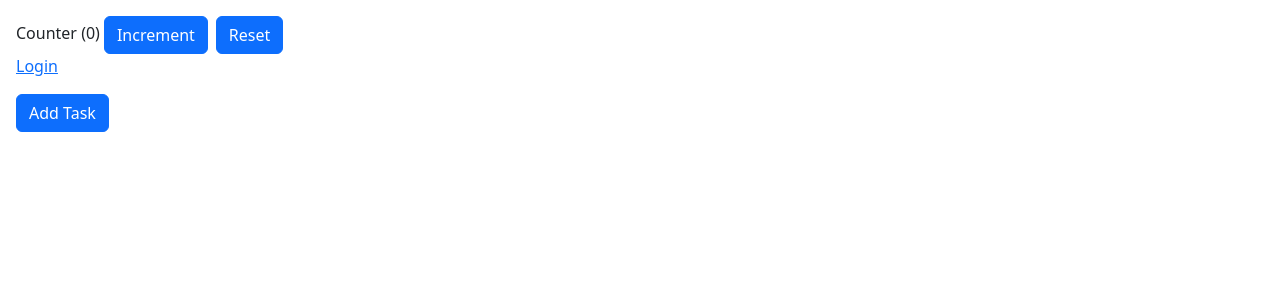
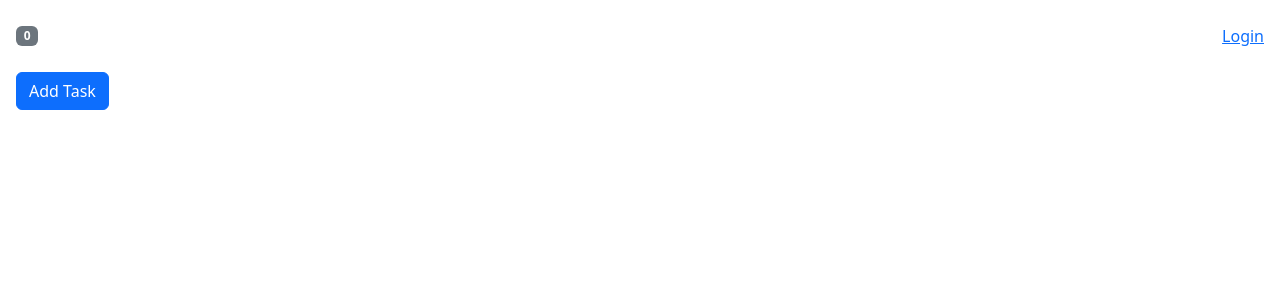
Before and after one commit to ShujaShah/react-context, a React (Vite) app: page / in a window 1280 px wide. Shown: the top 300 px of the page. Built offline with nearby package versions, Linux system fonts and the light colour scheme.

Commit message:
added the react context hook

```diff
--- a/src/App.tsx
+++ b/src/App.tsx
@@ -1,14 +1,26 @@
-import './App.css';
-import Counter from './state-management/Counter';
-import LoginStatus from './state-management/LoginStatus';
-import TaskList from './state-management/TaskList';
+import { useReducer } from "react";
+import "./App.css";
+import Counter from "./state-management/Counter";
+import LoginStatus from "./state-management/LoginStatus";
+import TaskList from "./state-management/TaskList";
+import tasksReducer from "./state-management/reducers/tasksReducer";
+import NavBar from "./state-management/NavBar";
+import HomePage from "./routing/HomePage";
+import TasksContext from "./state-management/contexts/tasksContext";
 
 function App() {
-  return <>
-    <Counter/>
+  const [tasks, dispatch] = useReducer(tasksReducer, []);
+  return (
+    <>
+      {/* <Counter/>
     <LoginStatus/>
-    <TaskList/>
-  </>
+    <TaskList/> */}
+      <TasksContext.Provider value={{ tasks, dispatch }}>
+        <NavBar />
+        <TaskList />
+      </TasksContext.Provider>
+    </>
+  );
 }
 
 export default App;
--- a/src/state-management/NavBar.tsx
+++ b/src/state-management/NavBar.tsx
@@ -1,9 +1,12 @@
-import LoginStatus from './LoginStatus';
+import { useContext } from "react";
+import LoginStatus from "./LoginStatus";
+import TasksContext from "./contexts/tasksContext";
 
 const NavBar = () => {
+  const { tasks } = useContext(TasksContext);
   return (
     <nav className="navbar d-flex justify-content-between">
-      <span className="badge text-bg-secondary">4</span>
+      <span className="badge text-bg-secondary">{tasks.length}</span>
       <LoginStatus />
     </nav>
   );
--- a/src/state-management/TaskList.tsx
+++ b/src/state-management/TaskList.tsx
@@ -1,9 +1,12 @@
-import { useReducer, useState } from "react";
+import { useContext, useReducer, useState } from "react";
 import tasksReducer from "./reducers/tasksReducer";
+import TasksContext from "./contexts/tasksContext";
 
 const TaskList = () => {
   //  const [tasks, setTasks] = useState<Task[]>([]);
-  const [tasks, dispatch] = useReducer(tasksReducer, []);
+
+  const { tasks, dispatch } = useContext(TasksContext);
+
   return (
     <>
       <button
--- /dev/null
+++ b/src/state-management/contexts/tasksContext.ts
@@ -0,0 +1,12 @@
+import { Dispatch, useContext } from "react";
+import { Task, TaskAction } from "../reducers/tasksReducer";
+import React from "react";
+
+interface TasksContextType {
+  tasks: Task[];
+  dispatch: Dispatch<TaskAction>;
+}
+
+const TasksContext = React.createContext<TasksContextType>({} as TasksContextType);
+
+export default TasksContext;
--- a/src/state-management/reducers/tasksReducer.ts
+++ b/src/state-management/reducers/tasksReducer.ts
@@ -1,4 +1,4 @@
-interface Task {
+export interface Task {
   id: number;
   title: string;
 }
@@ -13,7 +13,7 @@
   taskId: number;
 }
 
-type TaskAction = AddTask | DeleteTask;
+export type TaskAction = AddTask | DeleteTask;
 
 const tasksReducer = (tasks: Task[], action: TaskAction): Task[] => {
   switch (action.type) {
```
